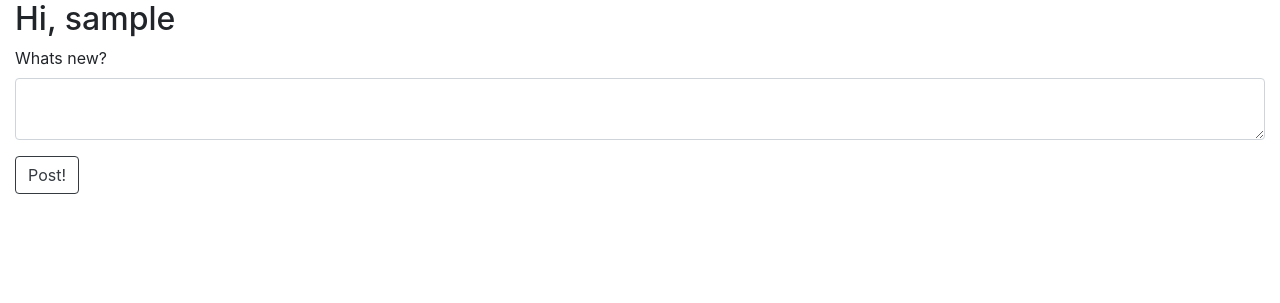
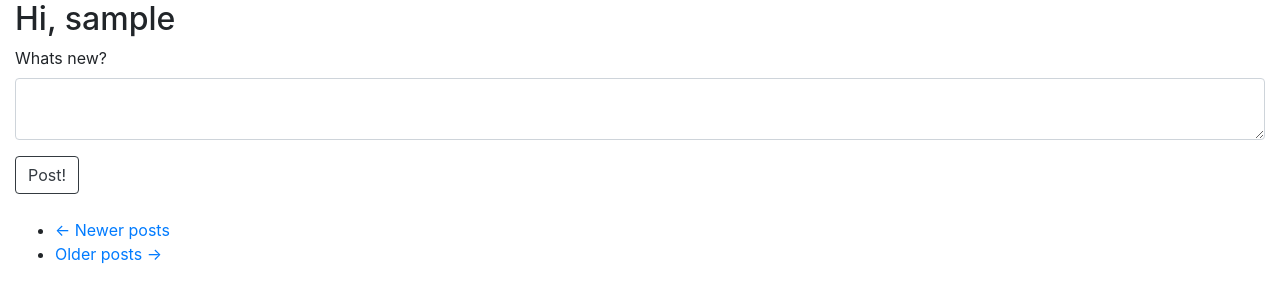
Before and after one commit to SLDem/MySNSite, a Flask app: page / in a window 1280 px wide. Shown: the part 56-359 px from the top of the page. Run offline with Flask 2, Linux system fonts and the light colour scheme; the visitor is signed in with stand-in values (Sample User, id 1); data comes from the database, SQL or seed files in the repository; both versions use the stored data as it was after the commit; data that the repository does not hold is empty; some libraries are stand-ins or nearby versions.

Commit message:
Added pagination to home and user pages

```diff
--- a/app/__init__.py
+++ b/app/__init__.py
@@ -23,10 +23,11 @@ avatars = Avatars(app)
 APP_ROOT = os.path.dirname(os.path.abspath(__file__))
 UPLOAD_FOLDER = os.path.join(APP_ROOT, r'static')
 ALLOWED_EXTENSIONS = {'jpg'}
+
 CKEDITOR_ENABLE_CSRF = True
 WTF_CSRF_ENABLED = False
+WTF_CSRF_SECRET_KEY = 'a random string'
 
-WTF_CSRF_SECRET_KEY = 'a random string'
 app.config['SECRET_KEY'] = 'super_secret_key'
 app.config['SQLALCHEMY_DATABASE_URI'] = os.environ.get("DATABASE_URL") or "sqlite:///" + os.path.join(basedir, "app.db")
 app.config['SQLALCHEMY_TRACK_MODIFICATIONS'] = False
@@ -34,4 +35,6 @@ app.config['UPLOAD_FOLDER'] = UPLOAD_FOLDER
 db = SQLAlchemy(app)
 migrate = Migrate(app, db)
 
+POSTS_PER_PAGE = 5
+
 from app import routes, models
--- a/app/routes.py
+++ b/app/routes.py
@@ -30,26 +30,15 @@ def home():
             flash('Your post has been posted!')
             return redirect(url_for('home', post_id=post.id))
 
-        posts = Post.query.order_by(Post.timestamp.desc()).all()
+        page = request.args.get('page', 1, type=int)
+        posts = Post.query.order_by(Post.timestamp.desc()).paginate(
+            page, 5, False)
+        next_url = url_for('home', page=posts.next_num if posts.has_next else None)
+        prev_url = url_for('home', page=posts.prev_num if posts.has_prev else None)
         comments = Comment.query.all()
         return render_template('home.html', title='Home', form=form, user=user, username=current_user.username,
-                               posts=posts, comments=comments)
+                               posts=posts.items, comments=comments, next_url=next_url, prev_url=prev_url)
     return redirect(url_for('login'))
-
-
-# posting comments button
-@login_required
-@app.route('/post_comment/<int:post_id>', methods=['GET', 'POST'])
-def comment(post_id):
-    post = Post.query.filter_by(id=post_id).first_or_404()
-    form = CommentForm()
-    if form.validate_on_submit():
-        user_comment = Comment(body=form.comment.data, commenter=current_user, post_id=post.id)
-        db.session.add(user_comment)
-        db.session.commit()
-        flash('Comment added!')
-        return redirect(url_for('home'))
-    return render_template('post_comment.html', form=form, title='Post Comment', post_id=post.id)
 
 
 # user page
@@ -58,10 +47,14 @@ def comment(post_id):
 def user(username):
     if current_user.is_authenticated:
         user = User.query.filter_by(username=username).first_or_404()
-        posts = user.posts.order_by(Post.timestamp.desc())
+        page = request.args.get('page', 1, type=int)
         comments = Comment.query.all()
+        posts = user.posts.order_by(Post.timestamp.desc()).paginate(
+            page, 5, False)
+        next_url = url_for('user', username=user.username, page=posts.next_num) if posts.has_next else None
+        prev_url = url_for('user', username=user.username, page=posts.prev_num) if posts.has_prev else None
         return render_template('user.html', title='User Page', user=user, username=current_user.username,
-                               posts=posts, comments=comments)
+                               posts=posts.items, comments=comments, next_url=next_url, prev_url=prev_url)
     return redirect(url_for('login'))
 
 
@@ -157,6 +150,21 @@ def unfollow(username):
     return redirect(url_for('user', username=username))
 
 
+# posting comments button
+@login_required
+@app.route('/post_comment/<int:post_id>', methods=['GET', 'POST'])
+def comment(post_id):
+    post = Post.query.filter_by(id=post_id).first_or_404()
+    form = CommentForm()
+    if form.validate_on_submit():
+        user_comment = Comment(body=form.comment.data, commenter=current_user, post_id=post.id)
+        db.session.add(user_comment)
+        db.session.commit()
+        flash('Comment added!')
+        return redirect(url_for('home'))
+    return render_template('post_comment.html', form=form, title='Post Comment', post_id=post.id)
+
+
 # liking of posts
 @login_required
 @app.route('/like/<int:post_id>/<action>', methods=['GET', 'POST'])
--- a/app/templates/home.html
+++ b/app/templates/home.html
@@ -12,5 +12,18 @@
     {% for post in posts %}
         {% include "_post.html" %}
     {% endfor %}
-
+    <nav aria-label="...">
+        <ul class="pager">
+            <li class="previous{% if not prev_url %} disabled{% endif %}">
+                <a href="{{ prev_url or '#' }}">
+                    <span aria-hidden="true">&larr;</span> Newer posts
+                </a>
+            </li>
+            <li class="next{% if not next_url %} disabled{% endif %}">
+                <a href="{{ next_url or '#' }}">
+                    Older posts <span aria-hidden="true">&rarr;</span>
+                </a>
+            </li>
+        </ul>
+    </nav>
 {% endblock %}
--- a/config.py
+++ b/config.py
@@ -5,4 +5,4 @@ basedir = os.path.abspath(os.path.dirname(__file__))
 
 
 class Config(object):
-    POSTS_PER_PAGE = 10
+    POSTS_PER_PAGE = 5
```
Also changed, not shown: app/templates/user.html (+17 -0 lines), app/app.db.
